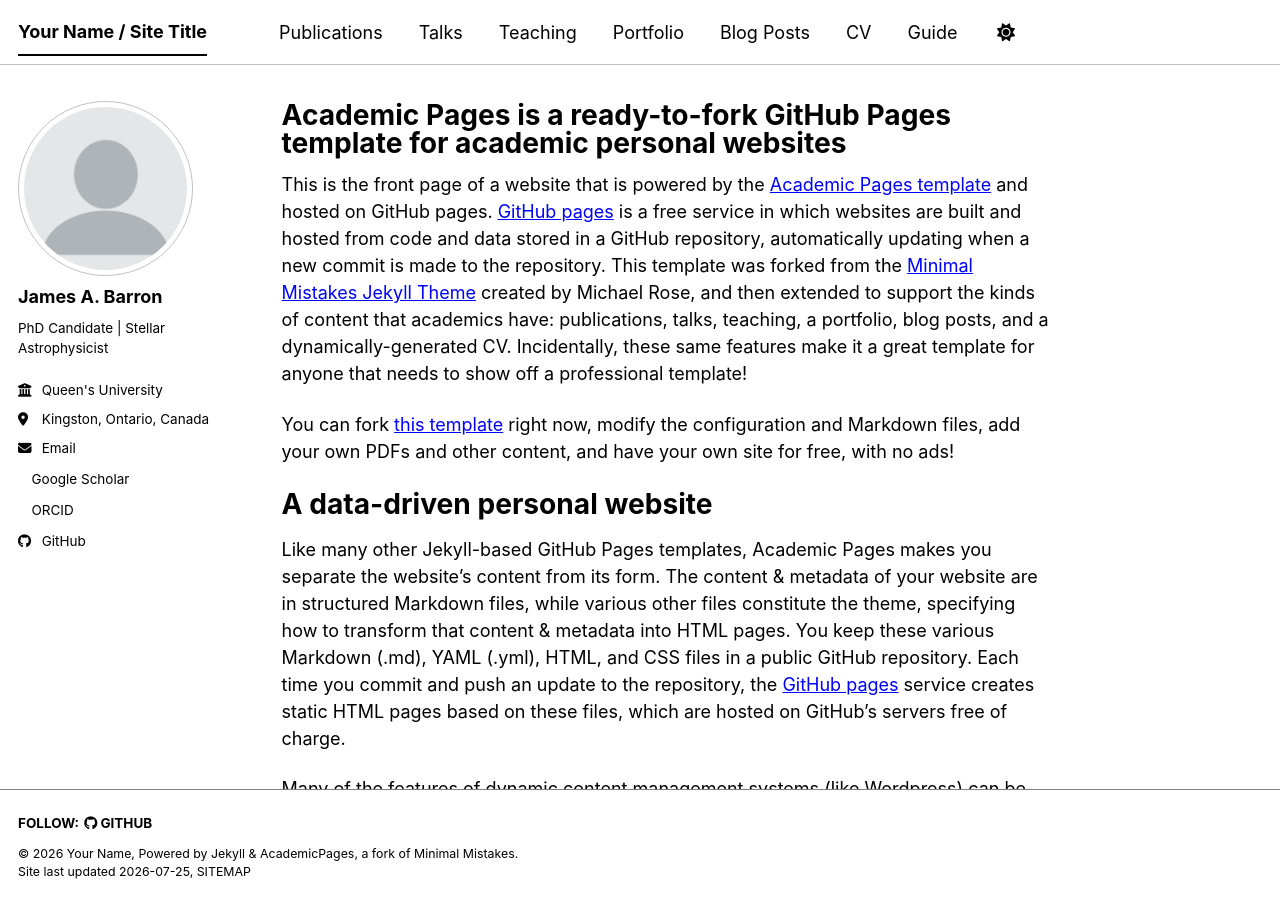
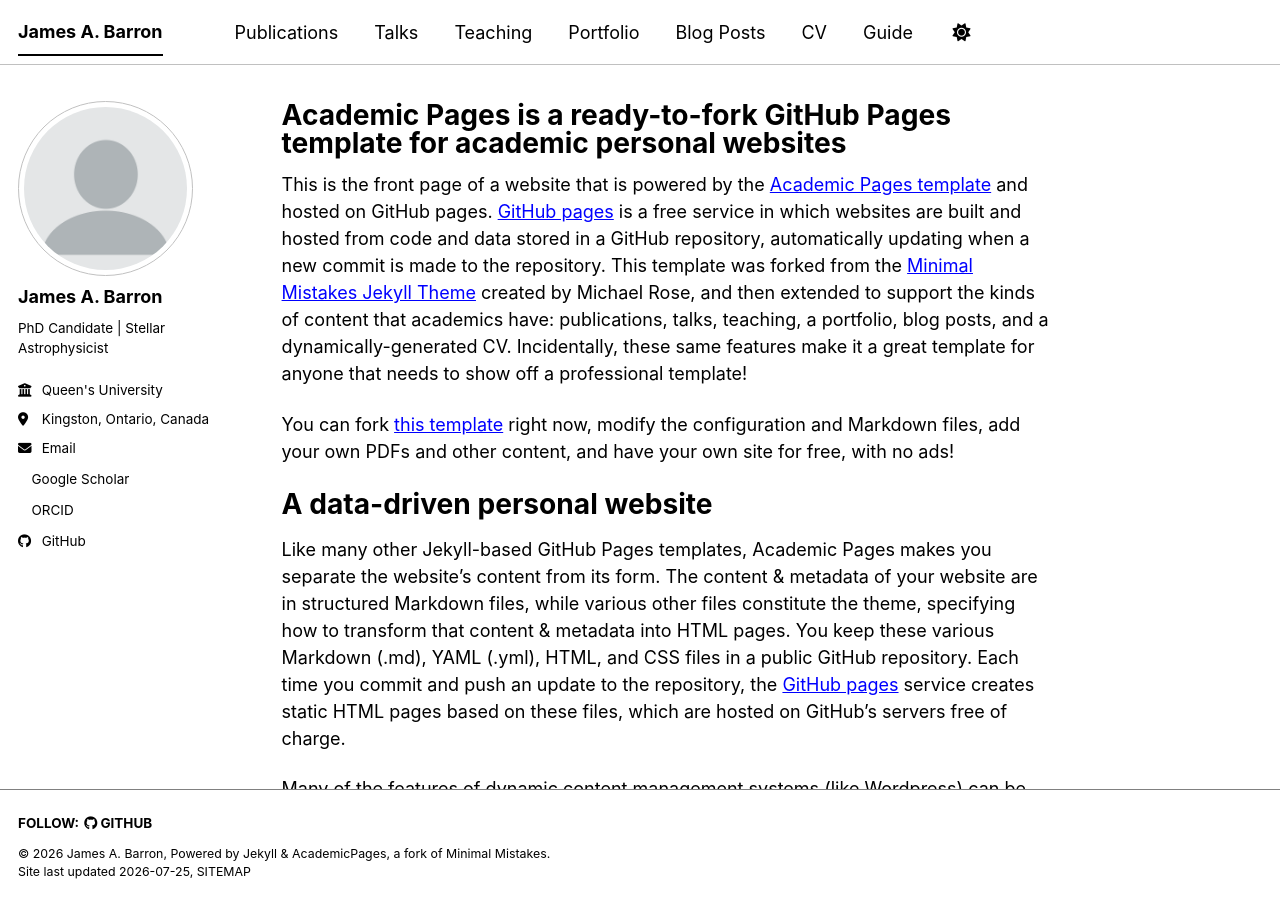
Before and after one commit to jamesabarron/jamesabarron.github.io, a Jekyll site: the page built from _pages/about.md, in a window 1280 px wide and 900 px high. Built offline with Jekyll 4.4.1, drawn with Linux system fonts in a browser that asks for light colours; a style sheet for code colours, icons or effects is not loaded.

Commit message:
Update site title and personal information

```diff
--- a/_config.yml
+++ b/_config.yml
@@ -9,10 +9,10 @@
 # Basic Site Settings
 locale                   : "en-US"
 site_theme               : "contrast" # The available themes options are "default", "air", "sunrise", "mint", "dirt" and "contrast"
-title                    : "Your Name / Site Title"
+title                    : "James A. Barron"
 title_separator          : "-"
-name                     : &name "Your Name"
-description              : &description "Your Name's academic portfolio"   # Update this with a general description of your site, this is the default if not overridden by a page
+name                     : &name "James A. Barron"
+description              : &description "James A. Barron's academic portfolio."   # Update this with a general description of your site, this is the default if not overridden by a page
 url                      : https://jamesabarron.github.io # The base hostname & protocol for your site e.g. "https://[your GitHub username].github.io",
                                                            # or if you already have some other page hosted on Github then use "https://[your GitHub username].github.io/[Your Repo Name]"
 baseurl                  : "" # the subpath of your site, e.g. "/blog"
```
